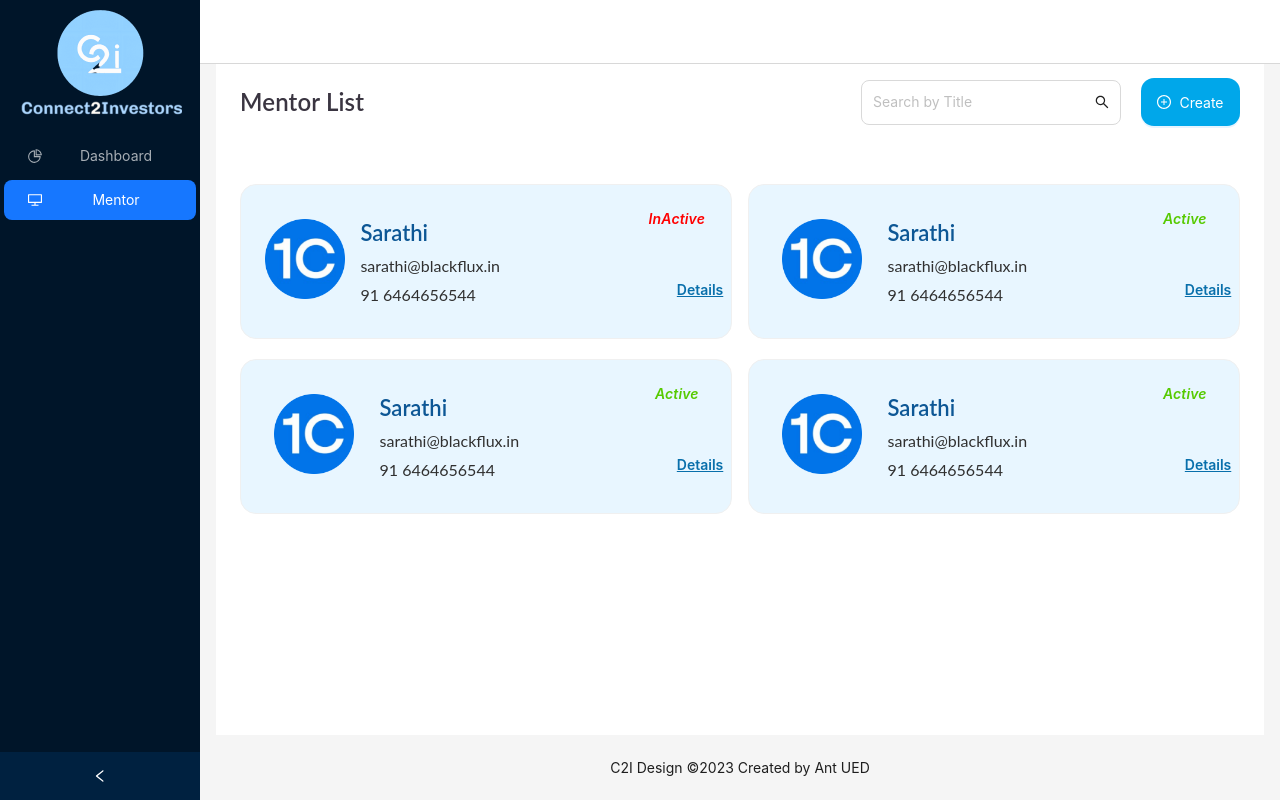
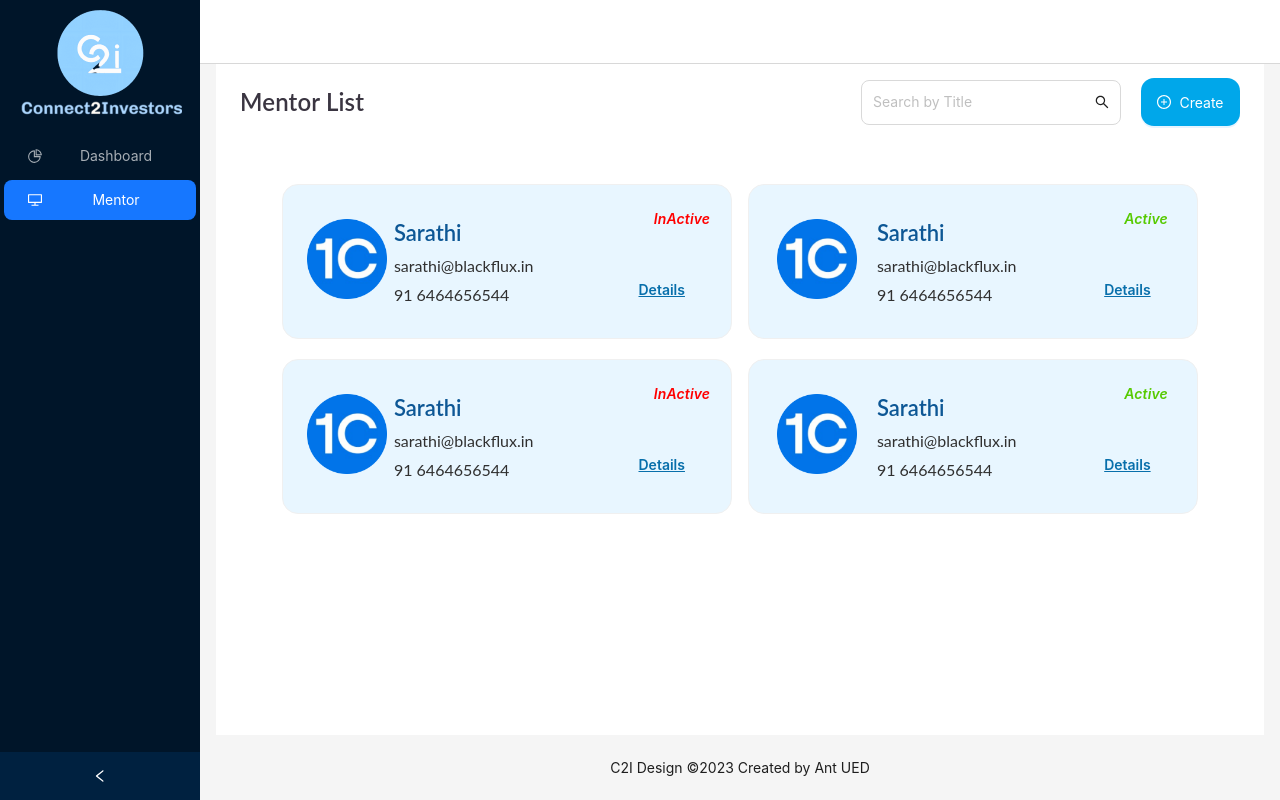
Before and after one commit to sarathirangasamy/c2i-design, a React (Create React App) app: page / in a window 1280 px wide. Both pictures are taken after a click on the item "Mentor". Built offline with nearby package versions, Linux system fonts and the light colour scheme.

Commit message:
Mentor page design updated

```diff
--- a/src/mentor/index.tsx
+++ b/src/mentor/index.tsx
@@ -39,7 +39,7 @@ export const Mentor: React.FC = () => {
                 className="card-custom-title mentor-card-margin-align"
             >
                 <Row gutter={16}>
-                    <Col xl={12} lg={12} md={24} sm={24} xs={24} className="mentor-custom-col">
+                    <Col xl={{ span: 11, offset: 1 }} lg={12} md={24} sm={24} xs={24} className="mentor-custom-col">
                         <Card className="dashboard-cards" hoverable={true}>
                             <Row className="card-content" gutter={16}>
 
@@ -84,7 +84,7 @@ export const Mentor: React.FC = () => {
                         </Card>
                     </Col>
 
-                    <Col xl={12} lg={12} md={24} sm={24} xs={24} className="mentor-custom-col">
+                    <Col xl={{ span: 11 }} lg={12} md={24} sm={24} xs={24} className="mentor-custom-col">
                         <Card className="dashboard-cards" hoverable={true}>
                             <Row className="card-content" gutter={16}>
 
@@ -127,17 +127,18 @@ export const Mentor: React.FC = () => {
                         </Card>
                     </Col>
 
-                    <Col xl={12} lg={12} md={24} sm={24} xs={24} className="mentor-custom-col">
+                    <Col xl={{ span: 11, offset: 1 }} lg={12} md={24} sm={24} xs={24} className="mentor-custom-col">
                         <Card className="dashboard-cards" hoverable={true}>
                             <Row className="card-content" gutter={16}>
 
-                                <Col xl={6} lg={6} md={6} sm={24} xs={24} style={{ margin: 'auto' }}>
+                                <Col xl={5} lg={5} md={5} sm={24} xs={24} style={{ margin: 'auto' }}>
                                     <div className="">
                                         <img alt='' className='mentor-img-align' src="/images/icon/ellipse.png" />
                                     </div>
                                 </Col>
 
-                                <Col xl={14} lg={14} md={14} sm={24} xs={24}>
+
+                                <Col xl={15} lg={15} md={15} sm={24} xs={24}>
                                     <div className="card-headers">
                                         <h4 className='mentor-custom-style mentor-text-primary'>Sarathi</h4>
                                         <h6 className='mentor-custom-style mentor-text-secondary'>sarathi@blackflux.in</h6>
@@ -148,15 +149,15 @@ export const Mentor: React.FC = () => {
                                     </div>
                                 </Col>
 
-                                <Col xl={4} lg={4} md={4} sm={24} xs={24}>
+                                <Col xl={4} lg={4} md={4} sm={24} xs={24} >
                                     <div>
                                         <h5
                                             className='mentor-status-text'
                                             style={
-                                                { color: '#56CA00' }
+                                                { color: 'red' }
                                             }
                                         >
-                                            Active
+                                            InActive
                                         </h5>
 
                                         <span
@@ -166,11 +167,12 @@ export const Mentor: React.FC = () => {
                                         </span>
                                     </div>
                                 </Col>
+
                             </Row>
                         </Card>
                     </Col>
 
-                    <Col xl={12} lg={12} md={24} sm={24} xs={24} className="mentor-custom-col">
+                    <Col xl={{ span: 11 }} lg={12} md={24} sm={24} xs={24} className="mentor-custom-col">
                         <Card className="dashboard-cards" hoverable={true}>
                             <Row className="card-content" gutter={16}>
 
--- a/src/mentor/styles.css
+++ b/src/mentor/styles.css
@@ -80,6 +80,7 @@
 .mentor-detail-text {
   position: absolute;
   bottom: -7px;
+  right: 30px;
 }
 
 .mentor-detail-text h5 {
```
